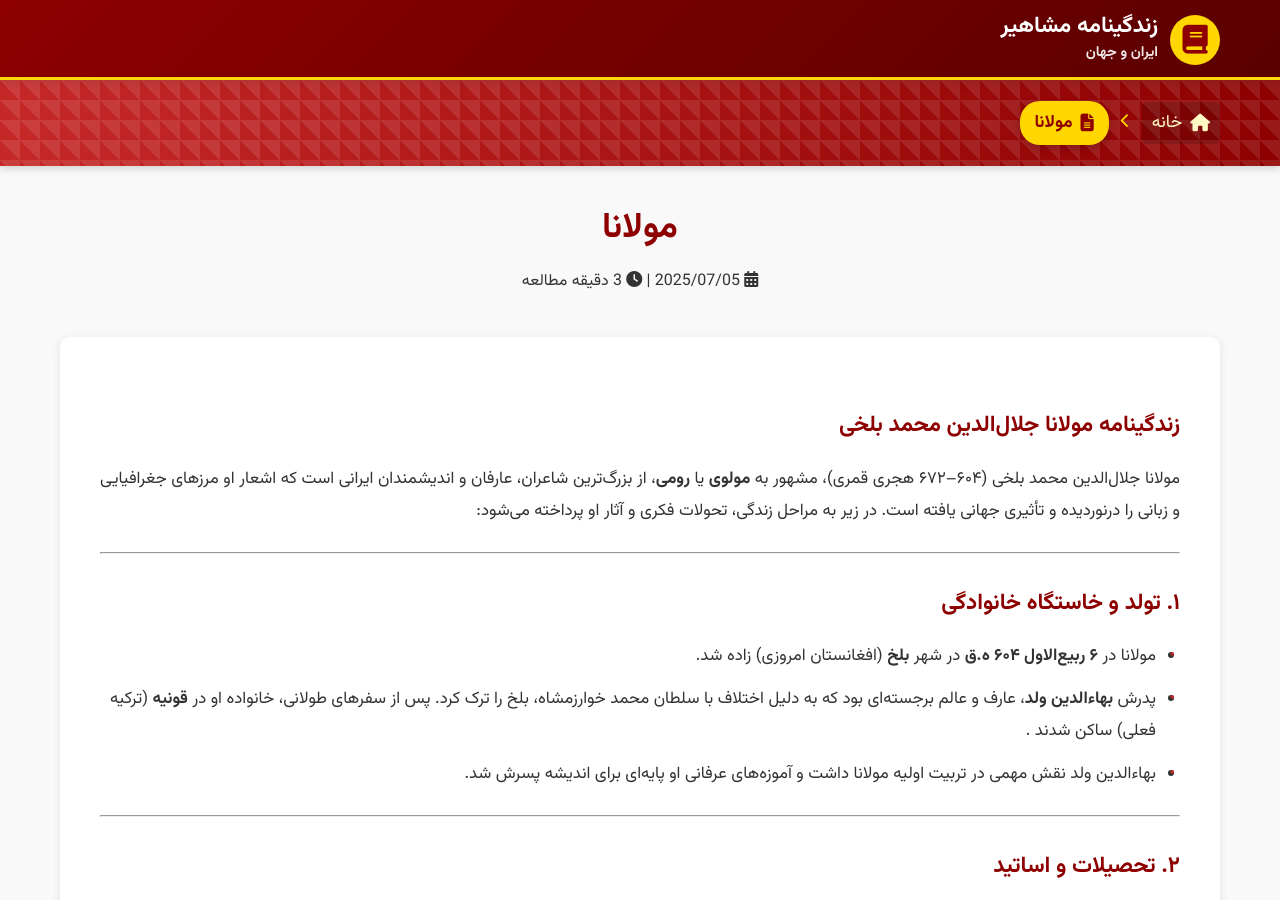
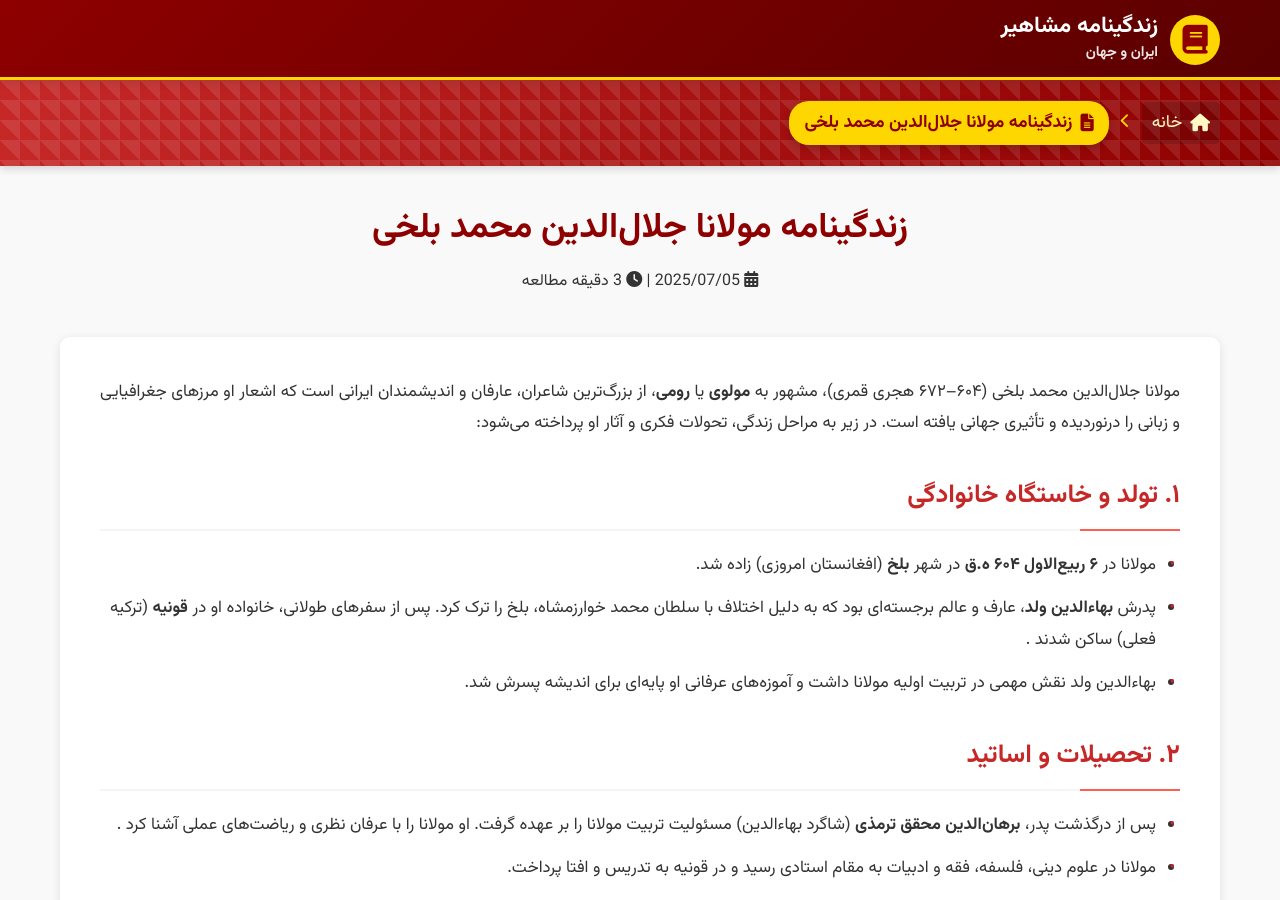
Before and after one commit to darkblog/darkblog.github.io, a Jekyll site: the page built from _posts/2025-7-5-60.md, in a window 1280 px wide and 900 px high. Built offline with Jekyll 4.4.1, drawn with Linux system fonts in a browser that asks for light colours.

Commit message:
Update 2025-7-5-60.md

```diff
--- a/_posts/2025-7-5-60.md
+++ b/_posts/2025-7-5-60.md
@@ -1,36 +1,27 @@
 ---
 layout: post
-title: مولانا
+title: زندگینامه مولانا جلال‌الدین محمد بلخی
 ---
 
-### زندگینامه مولانا جلال‌الدین محمد بلخی
 مولانا جلال‌الدین محمد بلخی (۶۰۴–۶۷۲ هجری قمری)، مشهور به **مولوی** یا **رومی**، از بزرگ‌ترین شاعران، عارفان و اندیشمندان ایرانی است که اشعار او مرزهای جغرافیایی و زبانی را درنوردیده و تأثیری جهانی یافته است. در زیر به مراحل زندگی، تحولات فکری و آثار او پرداخته می‌شود:
 
----
-
-### ۱. **تولد و خاستگاه خانوادگی**
+## ۱. **تولد و خاستگاه خانوادگی**
 - مولانا در **۶ ربیع‌الاول ۶۰۴ ه.ق** در شهر **بلخ** (افغانستان امروزی) زاده شد.
 - پدرش **بهاءالدین ولد**، عارف و عالم برجسته‌ای بود که به دلیل اختلاف با سلطان محمد خوارزمشاه، بلخ را ترک کرد. پس از سفرهای طولانی، خانواده او در **قونیه** (ترکیه فعلی) ساکن شدند .
 - بهاءالدین ولد نقش مهمی در تربیت اولیه مولانا داشت و آموزه‌های عرفانی او پایه‌ای برای اندیشه پسرش شد.
 
----
-
-### ۲. **تحصیلات و اساتید**
+## ۲. **تحصیلات و اساتید**
 - پس از درگذشت پدر، **برهان‌الدین محقق ترمذی** (شاگرد بهاءالدین) مسئولیت تربیت مولانا را بر عهده گرفت. او مولانا را با عرفان نظری و ریاضت‌های عملی آشنا کرد .
 - مولانا در علوم دینی، فلسفه، فقه و ادبیات به مقام استادی رسید و در قونیه به تدریس و افتا پرداخت.
 
----
-
-### ۳. **تحول روحی: ملاقات با شمس تبریزی**
+## ۳. **تحول روحی: ملاقات با شمس تبریزی**
 - نقطه عطف زندگی مولانا در سال **۶۴۲ ه.ق** با ملاقات **شمس تبریزی** رخ داد. این دیدار چنان تأثیری بر او گذاشت که:
   - مسند تدریس را رها کرد.
   - به سلوک عرفانی و مراقبت باطنی روی آورد.
   - دیوان غزلیاتش را با الهام از شمس سرود و لقب **"کلیات شمس"** را بر آن نهاد .
 - رابطه این دو استاد-شاگردی به حدی ژرف بود که غیبت ناگهانی شمس (احتمالاً به قتل رسیده)، مولانا را در سوگی ابدی فرو برد.
 
----
-
-### ۴. **آثار برجسته**
+## ۴. **آثار برجسته**
 مولانا آثاری به نظم و نثر پدید آورد که مهم‌ترین آن‌ها عبارتند از:
 - **مثنوی معنوی**: منظومه‌ای شش‌جلدی با ۲۷٬۰۰۰ بیت، مشهور به "قرآن فارسی". این اثر با داستان‌های نمادین، مفاهیم عرفانی را آموزش می‌دهد .
 - **دیوان شمس (کلیات شمس)**: شامل غزلیات عرفانی که بیش از ۴۰٪ وزن‌های شعری آن در قالب **رمل مسدس محذوف** (وزن مثنوی) سروده شده‌اند .
@@ -39,26 +30,20 @@ title: مولانا
   - **فیه مافیه**: مجموعه گفتارهای مولانا در موضوعات اخلاقی و عرفانی.
   - **مجالس سبعه**: هفت خطابه درباره تفسیر قرآن و مفاهیم دینی .
 
----
-
-### ۵. **سبک شعری و مفاهیم محوری**
+## ۵. **سبک شعری و مفاهیم محوری**
 - **عشق به مثابه محور هستی**: اشعار او عشق را نیرویی فراگیر می‌داند که جهان را به حرکت وامیدارد:
   > "آمدهام که سر نهم عشق تو را به سر برم" .
 - **وحدت وجود**: اعتقاد به یگانگی تمام مظاهر جهان در ذات الهی.
 - **رقص سماع**: به عنوان تجلی روحانی و وسیله‌ای برای اتحاد با حق توصیف می‌شود .
 
----
-
-### ۶. **درگذشت و میراث**
+## ۶. **درگذشت و میراث**
 - مولانا در **۵ جمادی‌الثانی ۶۷۲ ه.ق** در قونیه درگذشت. آرامگاه او (مقبره **خضرای سبز**) به زیارتگاهی جهانی تبدیل شده است.
 - **تأثیر جهانی**:
   - اشعار او به بیش از ۵۰ زبان ترجمه شده‌اند.
   - در غرب، به عنوان پرفروش‌ترین شاعر قرن بیست‌ویکم شناخته می‌شود.
   - مراسم سالانه "شب عروس" (روز وفاتش) با آیین سماع در قونیه برگزار می‌گردد .
 
----
-
-### ۷. **منابع برای مطالعه بیشتر**
+## ۷. **منابع برای مطالعه بیشتر**
 - **کتاب**: *مولانا و معنای زندگی* (تحلیل دیدگاه‌های فلسفی او) .
 - **اپلیکیشن**: نرم‌افزار "مولوی" با دسترسی به اشعار و زندگینامه (برای اندروید) .
 - **مستند**: فیلم *مست عشق* (زندگینامه بصری) .
```
